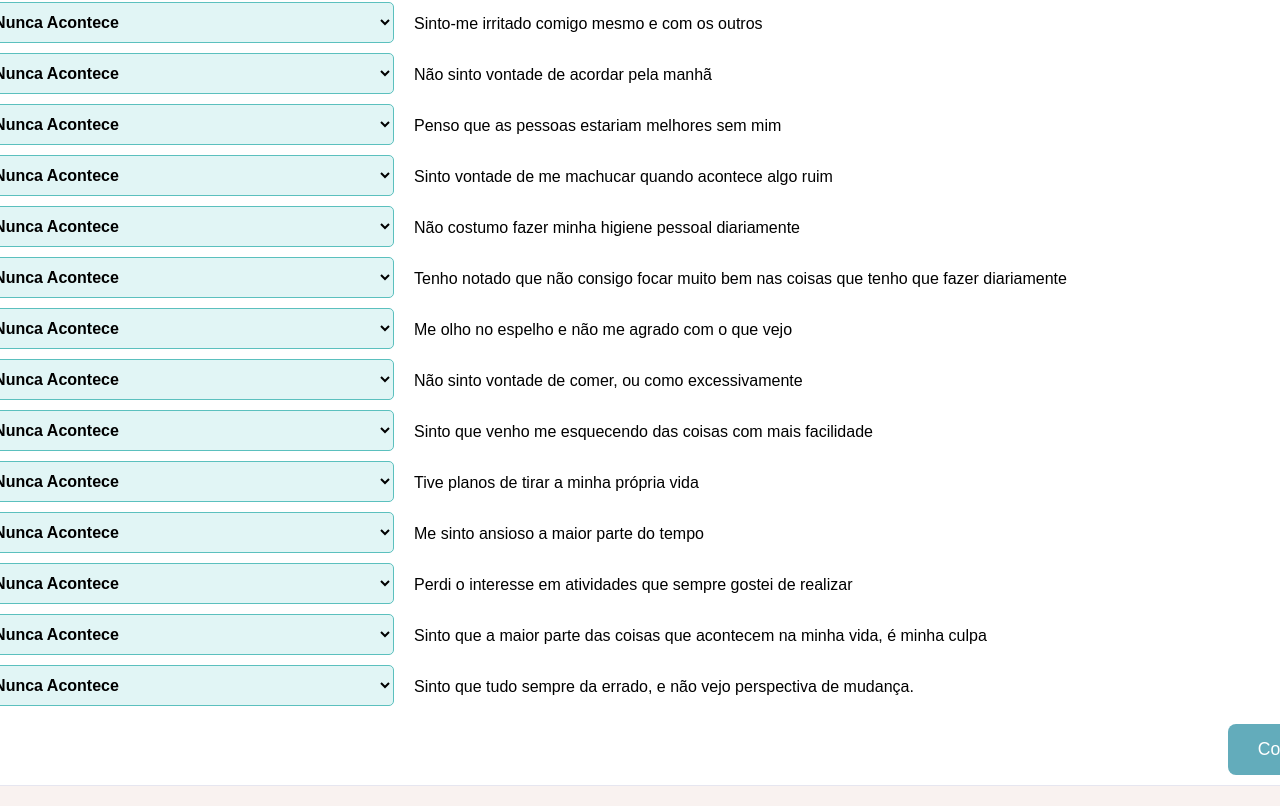
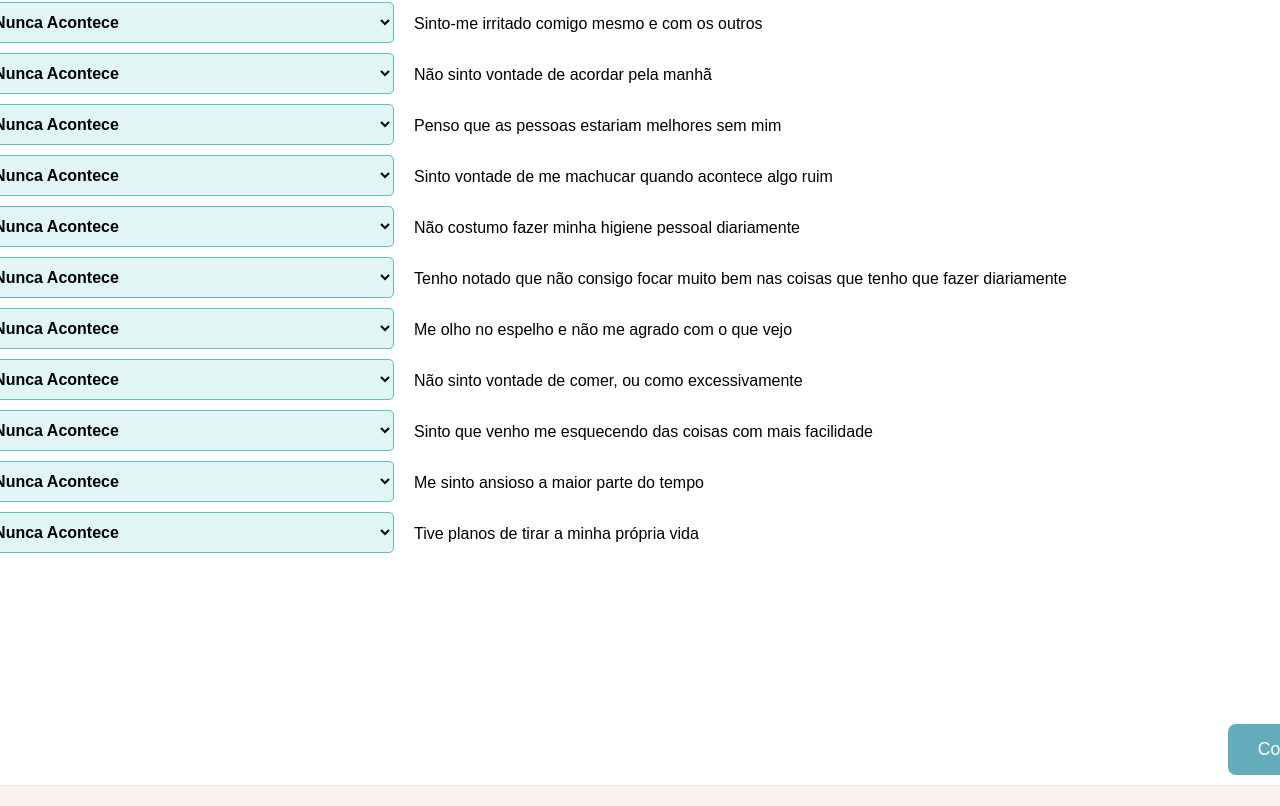
Before and after one commit to anaccdg/HelpMindFront, a React (Create React App) app: page /Questionario in a window 1280 px wide. Shown: the part 384-1190 px from the top of the page. Built offline with nearby package versions, Linux system fonts and the light colour scheme.

Commit message:
Adiciona post com as respostas do Usuario

```diff
--- a/src/pages/Questionario/questionario.js
+++ b/src/pages/Questionario/questionario.js
@@ -1,4 +1,5 @@
-import { useEffect, useState } from 'react'
+import React, { useState } from 'react';
+//import { useEffect, useState } from 'react'
 import { Link, useLocation } from 'react-router-dom';
 import './questionario.css'
 import Descricao from "../../images/descricao.png"
@@ -10,12 +11,12 @@ import cat2 from "../../images/form/cat2.png";
 import cat3 from "../../images/form/cat3.png";
 
 const opcoes = [
-  { value: "opcao1", label: "0 - Nunca Acontece" },
-  { value: "opcao2", label: "1 - Acontece uma vez no mês" },
-  { value: "opcao3", label: "2 - Acontece a cada 15 dias" },
-  { value: "opcao4", label: "3 - Acontece uma vez na semana" },
-  { value: "opcao5", label: "4 - Acontece mais de duas vezes na mesma semana" },
-  { value: "opcao6", label: "5 - Acontece o tempo todo" },
+  { value: 0, label: "0 - Nunca Acontece" },
+  { value: 1, label: "1 - Acontece uma vez no mês" },
+  { value: 2, label: "2 - Acontece a cada 15 dias" },
+  { value: 3, label: "3 - Acontece uma vez na semana" },
+  { value: 4, label: "4 - Acontece mais de duas vezes na mesma semana" },
+  { value: 5, label: "5 - Acontece o tempo todo" },
 ]
 
 function ComboBox() {
@@ -32,6 +33,7 @@ function ComboBox() {
 
 function Questionario() {
 
+  var respostas = [];
   const location = useLocation();
   const searchParams = new URLSearchParams(location.search);
   const apelido = searchParams.get('apelido');
@@ -52,21 +54,41 @@ function Questionario() {
     avatarQuestionario = cat3;
   }
 
+  const pegarRespostas = () => {
+    const selectElements = document.querySelectorAll('select');
+
+    const respostasSelecionadas = [];
+    respostas[0] = [];
+
+    selectElements.forEach((select) =>
+    {
+      const selectOption = select.value;
+      respostasSelecionadas.push(selectOption);
+    });
+
+    for(var i = 0; i < respostasSelecionadas.length; i++)
+    {
+      respostas[0].push(respostasSelecionadas[i]);
+    }
+  };
+
   const enviarRespostas = () => {
+    pegarRespostas();
+
+    var jsonData = { "respostas": respostas };
+
     const requestOptions = {
-      method: 'GET',
+      method: 'POST',
       mode: 'cors',
       headers: {
         'Content-Type': 'application/json'},
+      body: JSON.stringify(jsonData)
     };
 
     fetch('http://127.0.0.1:5000/api/data', requestOptions)
-      .then(response => {
-        if (response.ok) {
-          console.log('Dados enviados com sucesso');
-        } else {
-          console.error('Erro ao enviar os dados para a API');
-        }
+      .then(response => response.json())
+      .then(data => {
+        console.log(data.message);
       })
       .catch(error => {
         console.error('Erro ao fazer a chamada da API', error);
@@ -156,27 +178,12 @@ function Questionario() {
         <div className='lookup'>
         <div className='numero'>15</div>
           <ComboBox />
-          <div className='questionary-text'>Tive planos de tirar a minha própria vida</div>
+          <div className='questionary-text'>Me sinto ansioso a maior parte do tempo</div>
         </div>
         <div className='lookup'>
         <div className='numero'>16</div>
           <ComboBox />
-          <div className='questionary-text'>Me sinto ansioso a maior parte do tempo</div>
-        </div>
-        <div className='lookup'>
-        <div className='numero'>17</div>
-          <ComboBox />
-          <div className='questionary-text'>Perdi o interesse em atividades que sempre gostei de realizar</div>
-        </div>
-        <div className='lookup'>
-        <div className='numero'>18</div>
-          <ComboBox />
-          <div className='questionary-text'>Sinto que a maior parte das coisas que acontecem na minha vida, é minha culpa</div>
-        </div>
-        <div className='lookup'>
-        <div className='numero'>19</div>
-          <ComboBox />
-          <div className='questionary-text'>Sinto que tudo sempre da errado, e não vejo perspectiva de mudança.</div>
+          <div className='questionary-text'>Tive planos de tirar a minha própria vida</div>
         </div>
         <Link to={{
                   pathname: "/chat",
```
